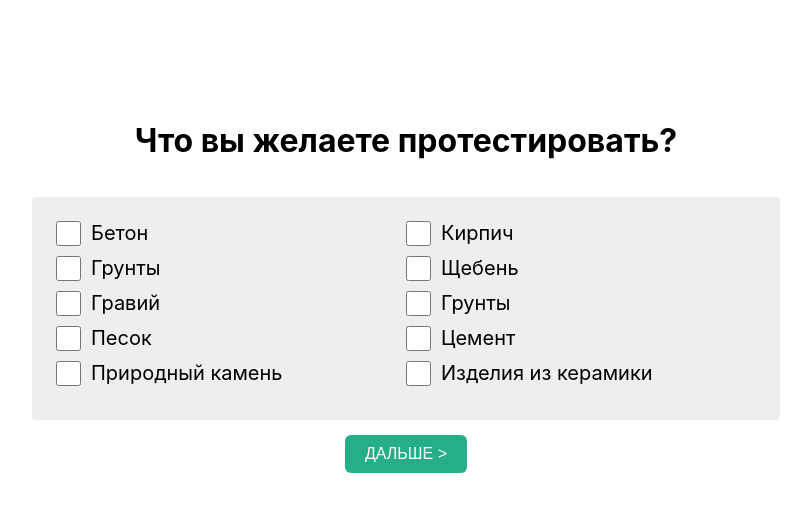
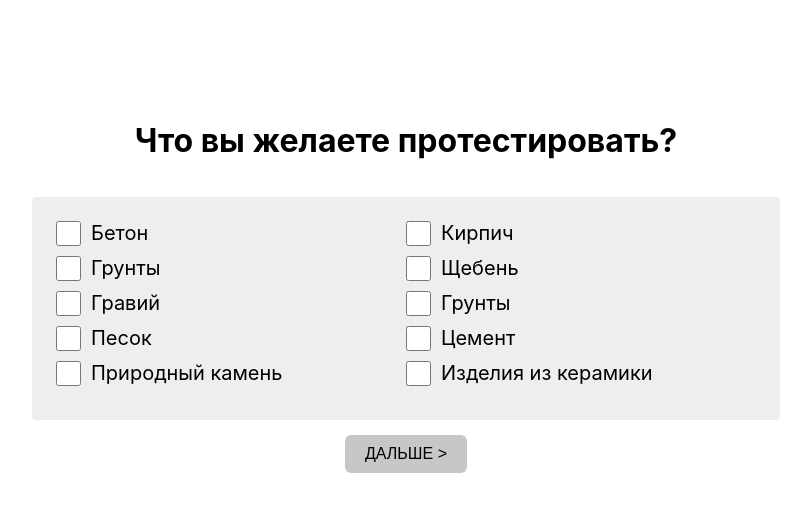
Before and after one commit to Tmrlvn/mydemo, a React (Create React App) app: page / in a window 1280 px wide. Shown: the top 512 px of the page, without its empty margins (234-1045 px from the left). Built offline with nearby package versions, Linux system fonts and the light colour scheme.

Commit message:
show price

```diff
--- a/src/Components/StepFour/StepFour.js
+++ b/src/Components/StepFour/StepFour.js
@@ -6,9 +6,9 @@ class StepFour extends React.Component{
         const { stepFourData } = this.props;
 
         const sum = Object.keys(stepFourData).map((key) => key && (
-            stepFourData[key].map((spec) => spec && (spec)).reduce(
+            stepFourData[key].map((spec) => spec && spec).reduce(
                 (a, b) => a + b.price,
-                 null
+                 0
             )
         ));
         console.log('sum', sum)
@@ -26,7 +26,7 @@ class StepFour extends React.Component{
                                         <div className='spec'>{spec.price}</div>
                                     </Fragment>
                                 ))}
-                                {<div>Стоимость экпертизы: {sum}тг</div>}
+                                {<div>Стоимость экпертизы: {sum[index]} тг</div>}
                             </div>
                         )
                     )}
--- a/src/ResearchList/ResearchList.js
+++ b/src/ResearchList/ResearchList.js
@@ -12,13 +12,12 @@ class ResearchList extends React.Component{
         results: ResearchData,
         stepOneValues: {},
         stepTwoValues: {},
-        stepThreeValues: {},
+        stepThreeValues: {}
     }
 
     handleBackSubmit = () => {
         this.setState({
             activeStep: this.state.activeStep - 1,
-            values: {}
         })
     }
     handleSubmit = () => {
@@ -50,7 +49,7 @@ class ResearchList extends React.Component{
 
 
     render() {
-        const { stepOneValues, stepTwoValues, stepThreeValues, activeStep, results } = this.state;
+        const { stepOneValues, stepTwoValues, stepThreeValues, activeStep, results, isDisabled } = this.state;
         const stepTwoData = results.map( data => {
             if(stepOneValues[data.id]){
                 return data;
@@ -117,6 +116,9 @@ class ResearchList extends React.Component{
                         {activeStep > 1 ? <button className='btn btn-back' onClick={this.handleBackSubmit}>Назад</button> : null}
                         {activeStep < 4 ? <button className='btn btn-forward'
                                                   onClick={this.handleSubmit}
+                                                  disabled={
+                                                      Object.keys(stepOneValues).length === 0
+                                                  }
                                                   >Дальше ></button> : null}
                     </div>
             </div>
```
